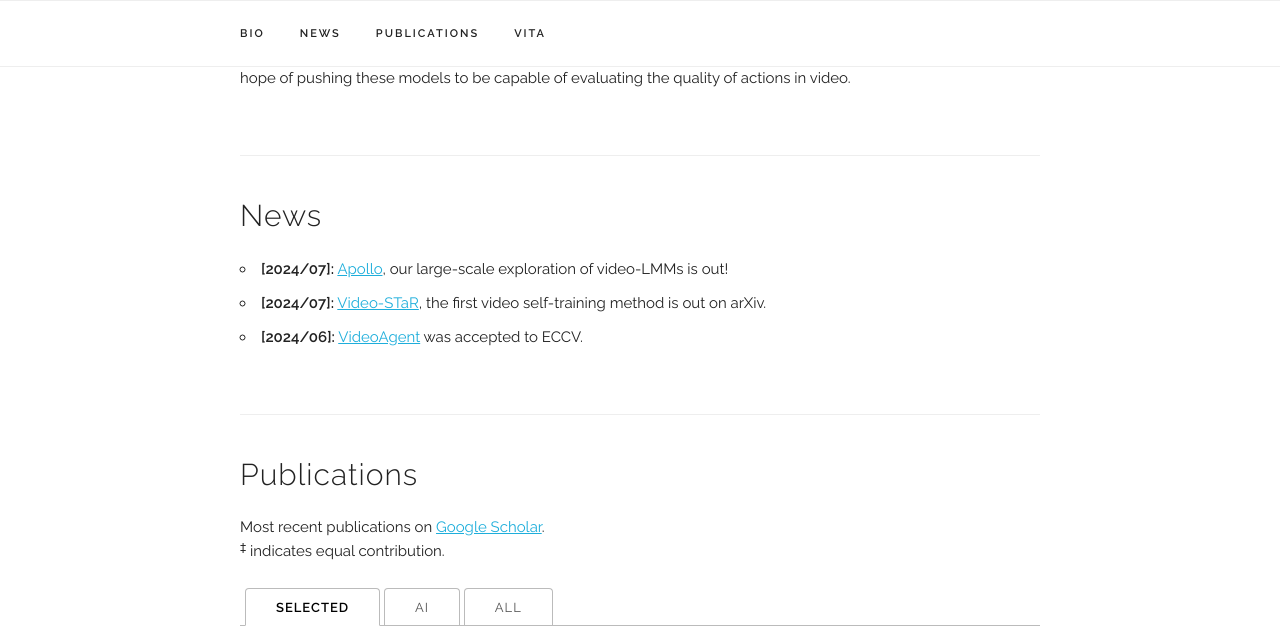
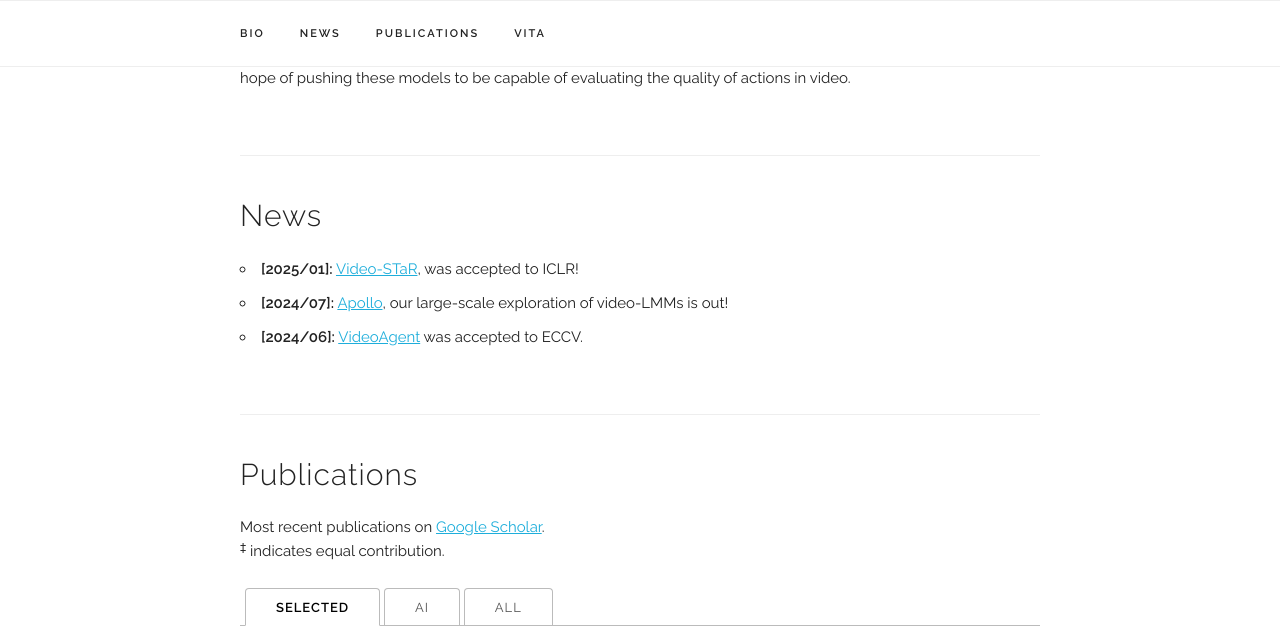
Before and after one commit to orrzohar/orrzohar.github.io, a Jekyll site: the page built from index.html, in a window 1280 px wide and 900 px high, scrolled down 481 px, cut to the strip 0-627 px from the top of the window. Built offline with Jekyll 4.4.1, drawn with Linux system fonts in a browser that asks for light colours; some web fonts are replaced.

Commit message:
adding videostar iclr

```diff
--- a/index.html
+++ b/index.html
@@ -21,12 +21,11 @@ title: Home
 <div class="docs-section" id="news" >
 <h4>News</h4>
   <ul class="STYLE238">
+    <li> <b>[2025/01]:</b> <a target="_blank" href="https://arxiv.org/abs/2407.06189">Video-STaR</a>, was accepted to ICLR!</li>
+
     <li> <b>[2024/07]:</b> <a target="_blank" href="https://apollo-lmms.github.io">Apollo</a>, our large-scale exploration of video-LMMs is out!</li>
 
-    <li> <b>[2024/07]:</b> <a target="_blank" href="https://arxiv.org/abs/2407.06189">Video-STaR</a>, the first video self-training method  is out on arXiv.</li>
-
     <li> <b>[2024/06]:</b> <a target="_blank" href="https://arxiv.org/abs/2403.10517">VideoAgent</a> was accepted to ECCV. </li>
-
   </ul>
 </div>
 
```
Also changed, not shown: _data/publications.yaml (+5 -4 lines), 1 other file.
